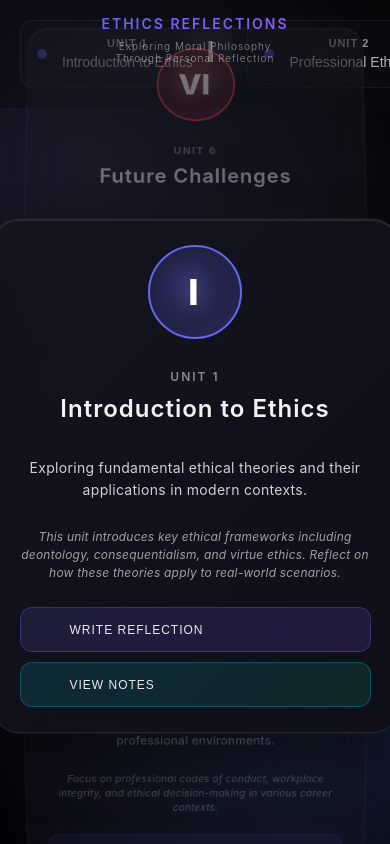
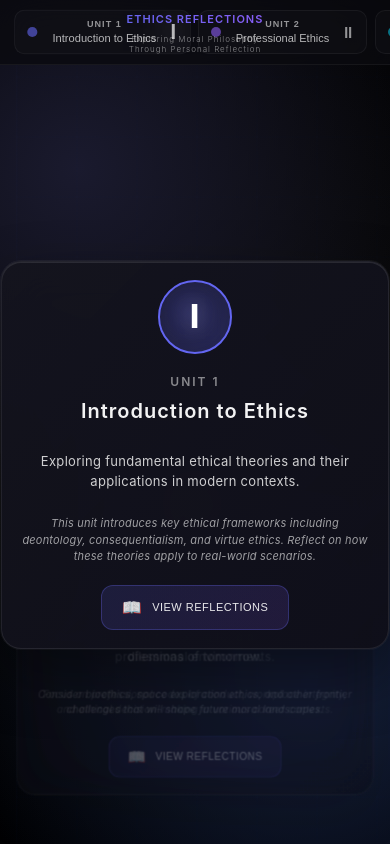
Before and after one commit to Topsy-yy/ethicsreflections, a React (Vite) app: page / in a window 390 px wide. Built offline with nearby package versions, Linux system fonts and the light colour scheme.

Commit message:
A commit

```diff
--- a/index.html
+++ b/index.html
@@ -2,12 +2,15 @@
 <html lang="en">
   <head>
     <meta charset="UTF-8" />
-    <meta name="viewport" content="width=device-width, initial-scale=1.0" />
+    <meta name="viewport" content="width=device-width, initial-scale=1.0, maximum-scale=1.0, user-scalable=no" />
     <title>Ethics Reflections 📚</title>
     <link rel="icon" type="image/svg+xml" href="/public/favicon.svg" />
     <link rel="apple-touch-icon" href="/public/favicon.svg" />
     <meta name="description" content="Explore and reflect on ethical principles through interactive course units" />
     <meta name="theme-color" content="#6366f1" />
+    <meta name="apple-mobile-web-app-capable" content="yes">
+    <meta name="apple-mobile-web-app-status-bar-style" content="black-translucent">
+    <meta name="format-detection" content="telephone=no">
   </head>
   <body>
     <div id="root"></div>
--- a/src/App.css
+++ b/src/App.css
@@ -386,13 +386,13 @@ body {
   margin-top: auto;
 }
 
-.reflect-btn, .view-btn {
-  background: rgba(255, 255, 255, 0.05);
+.reflect-btn {
+  background: linear-gradient(135deg, rgba(99, 102, 241, 0.15), rgba(139, 92, 246, 0.15));
   color: rgba(255, 255, 255, 0.9);
-  border: 1px solid rgba(255, 255, 255, 0.2);
+  border: 1px solid rgba(99, 102, 241, 0.3);
   border-radius: 12px;
-  padding: 14px 24px;
-  font-size: 13px;
+  padding: 16px 32px;
+  font-size: 14px;
   cursor: pointer;
   transition: all 0.5s cubic-bezier(0.4, 0, 0.2, 1);
   text-transform: uppercase;
@@ -400,19 +400,10 @@ body {
   font-weight: 500;
   display: flex;
   align-items: center;
-  gap: 8px;
+  gap: 10px;
   position: relative;
   overflow: hidden;
-}
-
-.reflect-btn {
-  background: linear-gradient(135deg, rgba(99, 102, 241, 0.15), rgba(139, 92, 246, 0.15));
-  border-color: rgba(99, 102, 241, 0.3);
-}
-
-.view-btn {
-  background: linear-gradient(135deg, rgba(6, 182, 212, 0.15), rgba(16, 185, 129, 0.15));
-  border-color: rgba(6, 182, 212, 0.3);
+  min-width: 200px;
 }
 
 .reflect-btn:hover {
@@ -426,26 +417,14 @@ body {
     inset 0 1px 0 rgba(255, 255, 255, 0.2);
 }
 
-.view-btn:hover {
-  background: linear-gradient(135deg, rgba(6, 182, 212, 0.4), rgba(16, 185, 129, 0.4));
-  border-color: rgba(6, 182, 212, 0.8);
-  color: #ffffff;
-  transform: translateY(-3px) scale(1.02);
-  box-shadow:
-    0 15px 35px rgba(6, 182, 212, 0.4),
-    0 0 25px rgba(6, 182, 212, 0.6),
-    inset 0 1px 0 rgba(255, 255, 255, 0.2);
-}
-
 .btn-icon {
-  font-size: 16px;
+  font-size: 18px;
   opacity: 0;
   transform: translateY(10px) scale(0.8);
   transition: all 0.5s cubic-bezier(0.4, 0, 0.2, 1);
 }
 
-.reflect-btn:hover .btn-icon,
-.view-btn:hover .btn-icon {
+.reflect-btn:hover .btn-icon {
   opacity: 1;
   transform: translateY(0) scale(1.1);
 }
@@ -459,19 +438,6 @@ body {
   right: 0;
   bottom: 0;
   background: linear-gradient(135deg, rgba(99, 102, 241, 0.3), rgba(139, 92, 246, 0.3));
-  border-radius: inherit;
-  animation: buttonPulse 2s ease-in-out infinite;
-  z-index: -1;
-}
-
-.view-btn:hover::before {
-  content: '';
-  position: absolute;
-  top: 0;
-  left: 0;
-  right: 0;
-  bottom: 0;
-  background: linear-gradient(135deg, rgba(6, 182, 212, 0.3), rgba(16, 185, 129, 0.3));
   border-radius: inherit;
   animation: buttonPulse 2s ease-in-out infinite;
   z-index: -1;
@@ -509,12 +475,20 @@ body {
   .sidebar {
     width: 100%;
     height: auto;
-    padding: 20px;
+    padding: 15px 20px;
     flex-direction: row;
     overflow-x: auto;
-    gap: 15px;
-    background: rgba(10, 10, 15, 0.5);
-    backdrop-filter: blur(15px);
+    gap: 12px;
+    background: rgba(10, 10, 15, 0.8);
+    backdrop-filter: blur(20px);
+    border-right: none;
+    border-bottom: 1px solid rgba(255, 255, 255, 0.05);
+    scrollbar-width: none;
+    -ms-overflow-style: none;
+  }
+
+  .sidebar::-webkit-scrollbar {
+    display: none;
   }
 
   .sidebar-header {
@@ -522,24 +496,43 @@ body {
   }
 
   .unit-button {
-    min-width: 200px;
+    min-width: 160px;
     flex-shrink: 0;
+    padding: 12px 16px;
+    border-radius: 10px;
+  }
+
+  .unit-info {
+    gap: 2px;
+  }
+
+  .unit-number {
+    font-size: 10px;
+  }
+
+  .unit-title {
+    font-size: 12px;
+  }
+
+  .unit-icon {
+    font-size: 16px;
   }
 
   .card-container {
-    padding: 20px;
-    height: calc(100vh - 120px);
+    padding: 20px 15px;
+    height: calc(100vh - 80px);
   }
 
   .card {
     width: 90vw;
-    max-width: 500px;
-    min-height: 400px;
-    padding: 30px;
+    max-width: 480px;
+    min-height: 380px;
+    padding: 25px;
   }
 
   .header {
-    top: 15px;
+    top: 12px;
+    padding: 0 15px;
   }
 
   .header h1 {
@@ -550,44 +543,255 @@ body {
   .subtitle {
     font-size: 10px;
   }
+
+  /* Mobile-specific touch improvements */
+  @media (max-width: 900px) {
+    /* Improve touch targets */
+    .unit-button {
+      min-height: 44px; /* iOS recommended touch target */
+    }
+
+    .reflect-btn {
+      min-height: 44px;
+    }
+
+    /* Disable hover effects on touch devices */
+    @media (hover: none) {
+      .unit-button:hover,
+      .reflect-btn:hover,
+      .topic-icon-container:hover {
+        transform: none;
+        background: initial;
+        border-color: initial;
+        box-shadow: initial;
+      }
+
+      .unit-button:hover .unit-icon,
+      .reflect-btn:hover .btn-icon {
+        opacity: 1;
+        transform: translateX(0) scale(1.1) rotate(0deg);
+      }
+
+      /* Show icons by default on touch devices */
+      .unit-icon {
+        opacity: 0.8;
+        transform: translateX(0) scale(1) rotate(0deg);
+      }
+
+      .btn-icon {
+        opacity: 1;
+        transform: translateY(0) scale(1);
+      }
+    }
+
+    /* Smooth scrolling for sidebar */
+    .sidebar {
+      scroll-behavior: smooth;
+      -webkit-overflow-scrolling: touch;
+    }
+
+    /* Prevent zoom on focus */
+    input, select, textarea, button {
+      font-size: 16px;
+    }
+
+    /* Safe area insets for iPhone X and newer */
+    .app {
+      padding-top: env(safe-area-inset-top);
+      padding-bottom: env(safe-area-inset-bottom);
+    }
+
+    .sidebar {
+      padding-left: max(15px, env(safe-area-inset-left));
+      padding-right: max(15px, env(safe-area-inset-right));
+    }
+  }
 }
 
 @media (max-width: 600px) {
+  .sidebar {
+    padding: 12px 15px;
+    gap: 10px;
+  }
+
+  .unit-button {
+    min-width: 140px;
+    padding: 10px 14px;
+  }
+
+  .unit-number {
+    font-size: 9px;
+  }
+
+  .unit-title {
+    font-size: 11px;
+  }
+
+  .unit-icon {
+    font-size: 14px;
+  }
+
   .card {
+    width: 95vw;
+    max-width: 400px;
     min-height: 350px;
-    padding: 25px;
+    padding: 20px;
+    border-radius: 20px;
   }
 
   .card h2 {
     font-size: 24px;
+    margin-bottom: 15px;
   }
 
   .topic-description {
     font-size: 14px;
+    margin-bottom: 12px;
   }
 
   .topic-details {
     font-size: 12px;
-    margin-bottom: 25px;
+    margin-bottom: 20px;
   }
 
   .topic-icon-container {
-    width: 90px;
-    height: 90px;
+    width: 80px;
+    height: 80px;
   }
 
   .topic-icon-large {
     font-size: 36px;
+    letter-spacing: 1px;
   }
 
-  .action-buttons {
-    flex-direction: column;
-    gap: 10px;
+  .topic-visual {
+    margin-bottom: 20px;
   }
 
-  .reflect-btn, .view-btn {
+  .reflect-btn {
+    padding: 14px 24px;
+    font-size: 12px;
+    min-width: 160px;
+    letter-spacing: 0.5px;
+  }
+
+  .btn-icon {
+    font-size: 16px;
+  }
+
+  .header h1 {
+    font-size: 12px;
+    letter-spacing: 1px;
+  }
+
+  .subtitle {
+    font-size: 9px;
+  }
+}
+
+@media (max-width: 480px) {
+  .sidebar {
+    padding: 10px 12px;
+    gap: 8px;
+  }
+
+  .unit-button {
+    min-width: 120px;
+    padding: 8px 12px;
+  }
+
+  .unit-button:hover,
+  .unit-button.active {
+    transform: translateX(0) scale(1.01);
+  }
+
+  .card {
+    width: 96vw;
+    max-width: 350px;
+    min-height: 320px;
+    padding: 18px;
+  }
+
+  .card h2 {
+    font-size: 20px;
+  }
+
+  .topic-description {
+    font-size: 13px;
+  }
+
+  .topic-details {
+    font-size: 11px;
+  }
+
+  .topic-icon-container {
+    width: 70px;
+    height: 70px;
+  }
+
+  .topic-icon-large {
+    font-size: 32px;
+  }
+
+  .reflect-btn {
     padding: 12px 20px;
-    font-size: 12px;
+    font-size: 11px;
+    min-width: 140px;
+  }
+
+  .header h1 {
+    font-size: 11px;
+  }
+
+  .subtitle {
+    font-size: 8px;
+  }
+
+  /* Reduce hover effects on very small screens */
+  .card.prev,
+  .card.next {
+    opacity: 0.2;
+    transform: translateY(20vh) scale(0.92);
+  }
+}
+
+/* Landscape orientation on phones */
+@media (max-width: 900px) and (orientation: landscape) {
+  .sidebar {
+    padding: 8px 15px;
+  }
+
+  .unit-button {
+    min-width: 120px;
+    padding: 8px 12px;
+  }
+
+  .card-container {
+    height: calc(100vh - 60px);
+    padding: 15px;
+  }
+
+  .card {
+    min-height: 280px;
+    padding: 20px;
+  }
+
+  .topic-icon-container {
+    width: 60px;
+    height: 60px;
+  }
+
+  .topic-icon-large {
+    font-size: 28px;
+  }
+
+  .card h2 {
+    font-size: 18px;
+    margin-bottom: 10px;
+  }
+
+  .topic-visual {
+    margin-bottom: 15px;
   }
 }
 
@@ -629,8 +833,7 @@ html {
 
 /* Focus states for accessibility */
 .unit-button:focus,
-.reflect-btn:focus,
-.view-btn:focus {
+.reflect-btn:focus {
   outline: 2px solid rgba(99, 102, 241, 0.5);
   outline-offset: 2px;
 }
@@ -655,3 +858,105 @@ html {
   background-size: 200px 100%;
   animation: shimmer 1.5s linear infinite;
 }
+
+/* Mobile-specific touch improvements */
+@media (max-width: 900px) {
+  /* Improve touch targets */
+  .unit-button {
+    min-height: 44px; /* iOS recommended touch target */
+  }
+
+  .reflect-btn {
+    min-height: 44px;
+  }
+
+  /* Disable hover effects on touch devices */
+  @media (hover: none) {
+    .unit-button:hover,
+    .reflect-btn:hover,
+    .topic-icon-container:hover {
+      transform: none;
+      background: initial;
+      border-color: initial;
+      box-shadow: initial;
+    }
+
+    .unit-button:hover .unit-icon,
+    .reflect-btn:hover .btn-icon {
+      opacity: 1;
+      transform: translateX(0) scale(1.1) rotate(0deg);
+    }
+
+    /* Show icons by default on touch devices */
+    .unit-icon {
+      opacity: 0.8;
+      transform: translateX(0) scale(1) rotate(0deg);
+    }
+
+    .btn-icon {
+      opacity: 1;
+      transform: translateY(0) scale(1);
+    }
+  }
+
+  /* Smooth scrolling for sidebar */
+  .sidebar {
+    scroll-behavior: smooth;
+    -webkit-overflow-scrolling: touch;
+  }
+
+  /* Prevent zoom on focus */
+  input, select, textarea, button {
+    font-size: 16px;
+  }
+
+  /* Safe area insets for iPhone X and newer */
+  .app {
+    padding-top: env(safe-area-inset-top);
+    padding-bottom: env(safe-area-inset-bottom);
+  }
+
+  .sidebar {
+    padding-left: max(15px, env(safe-area-inset-left));
+    padding-right: max(15px, env(safe-area-inset-right));
+  }
+}
+
+/* Reduce motion for users who prefer it */
+@media (prefers-reduced-motion: reduce) {
+  * {
+    animation-duration: 0.01ms !important;
+    animation-iteration-count: 1 !important;
+    transition-duration: 0.01ms !important;
+  }
+
+  .grid-background {
+    animation: none;
+  }
+}
+
+/* High contrast mode support */
+@media (prefers-contrast: high) {
+  .card {
+    border: 2px solid #ffffff;
+    background: #000000;
+  }
+
+  .unit-button {
+    border: 1px solid #ffffff;
+  }
+
+  .reflect-btn {
+    border: 2px solid #ffffff;
+    background: #000000;
+  }
+}
+
+/* Dark mode enhancements (already dark but for completeness) */
+@media (prefers-color-scheme: dark) {
+  .card {
+    background: linear-gradient(135deg,
+      rgba(15, 15, 20, 0.98),
+      rgba(10, 10, 15, 0.99));
+  }
+}
--- a/src/App.jsx
+++ b/src/App.jsx
@@ -7,6 +7,8 @@ import './App.css';
 const App = () => {
   const [currentIndex, setCurrentIndex] = useState(0);
   const [isScrolling, setIsScrolling] = useState(false);
+  const [touchStart, setTouchStart] = useState(null);
+  const [touchEnd, setTouchEnd] = useState(null);
 
   const getCardPosition = useCallback((index) => {
     if (index === currentIndex) return 'active';
@@ -53,6 +55,7 @@ const App = () => {
       }
     };
 
+    // Add event listeners
     window.addEventListener('wheel', handleWheel);
     window.addEventListener('keydown', handleKeyDown);
 
@@ -61,6 +64,32 @@ const App = () => {
       window.removeEventListener('keydown', handleKeyDown);
     };
   }, [currentIndex, isScrolling, showCard]);
+
+  // Touch gesture handling for mobile
+  const minSwipeDistance = 50;
+
+  const handleTouchStart = (e) => {
+    setTouchEnd(null);
+    setTouchStart(e.targetTouches[0].clientY);
+  };
+
+  const handleTouchMove = (e) => {
+    setTouchEnd(e.targetTouches[0].clientY);
+  };
+
+  const handleTouchEnd = () => {
+    if (!touchStart || !touchEnd) return;
+
+    const distance = touchStart - touchEnd;
+    const isUpSwipe = distance > minSwipeDistance;
+    const isDownSwipe = distance < -minSwipeDistance;
+
+    if (isUpSwipe) {
+      showCard(currentIndex + 1);
+    } else if (isDownSwipe) {
+      showCard(currentIndex - 1);
+    }
+  };
 
   return (
     <div className="app">
@@ -77,7 +106,11 @@ const App = () => {
         onPlanetSelect={handlePlanetSelect}
       />
 
-      <div className="card-container">
+      <div className="card-container"
+        onTouchStart={handleTouchStart}
+        onTouchMove={handleTouchMove}
+        onTouchEnd={handleTouchEnd}
+      >
         {reflectionTopics.map((topic, index) => (
           <PlanetCard
             key={topic.name}
--- a/src/components/PlanetCard.jsx
+++ b/src/components/PlanetCard.jsx
@@ -1,9 +1,9 @@
 import React from 'react';
 
 const PlanetCard = ({ planet, position }) => {
-  const handleReflect = () => {
-    // TODO: Open reflection editor
-    alert(`Opening reflection editor for ${planet.title}...`);
+  const handleViewReflections = () => {
+    // TODO: Open reflection viewer
+    alert(`Viewing reflections for ${planet.title}...`);
   };
 
   return (
@@ -28,13 +28,9 @@ const PlanetCard = ({ planet, position }) => {
         <p className="topic-details">{planet.description}</p>
 
         <div className="action-buttons">
-          <button className="reflect-btn" onClick={handleReflect}>
-            <span className="btn-icon">✍️</span>
-            WRITE REFLECTION
-          </button>
-          <button className="view-btn">
-            <span className="btn-icon">👁️</span>
-            VIEW NOTES
+          <button className="reflect-btn" onClick={handleViewReflections}>
+            <span className="btn-icon">📖</span>
+            VIEW REFLECTIONS
           </button>
         </div>
       </div>
```
